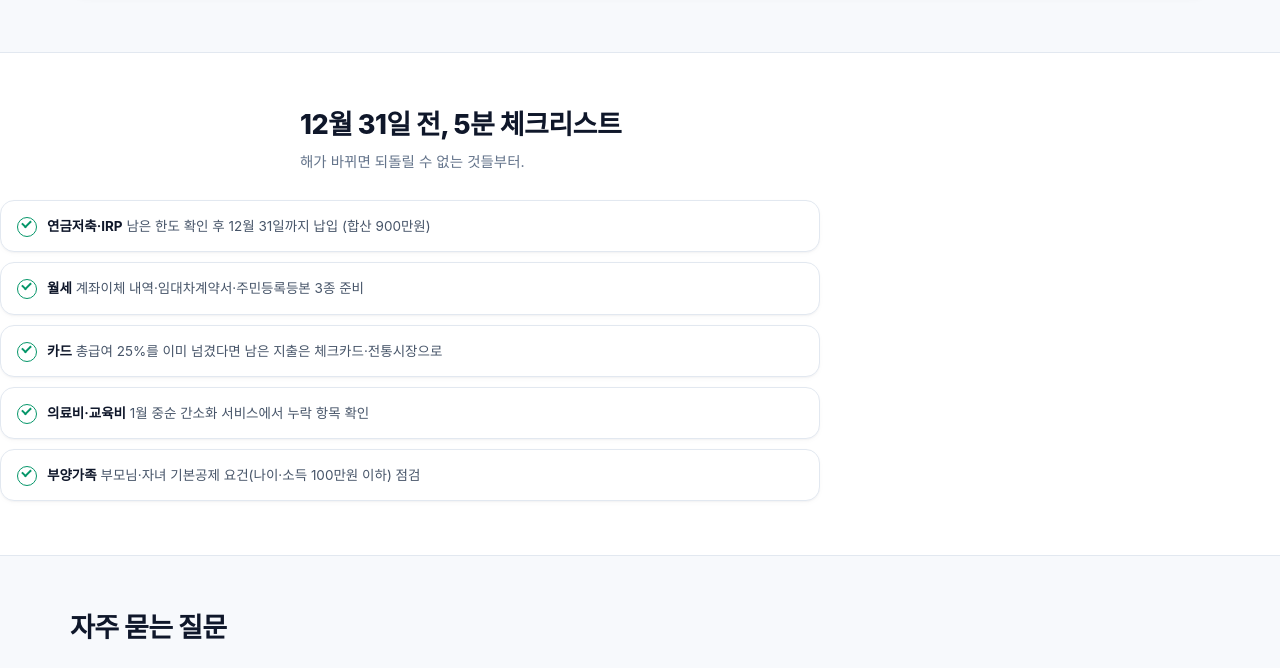
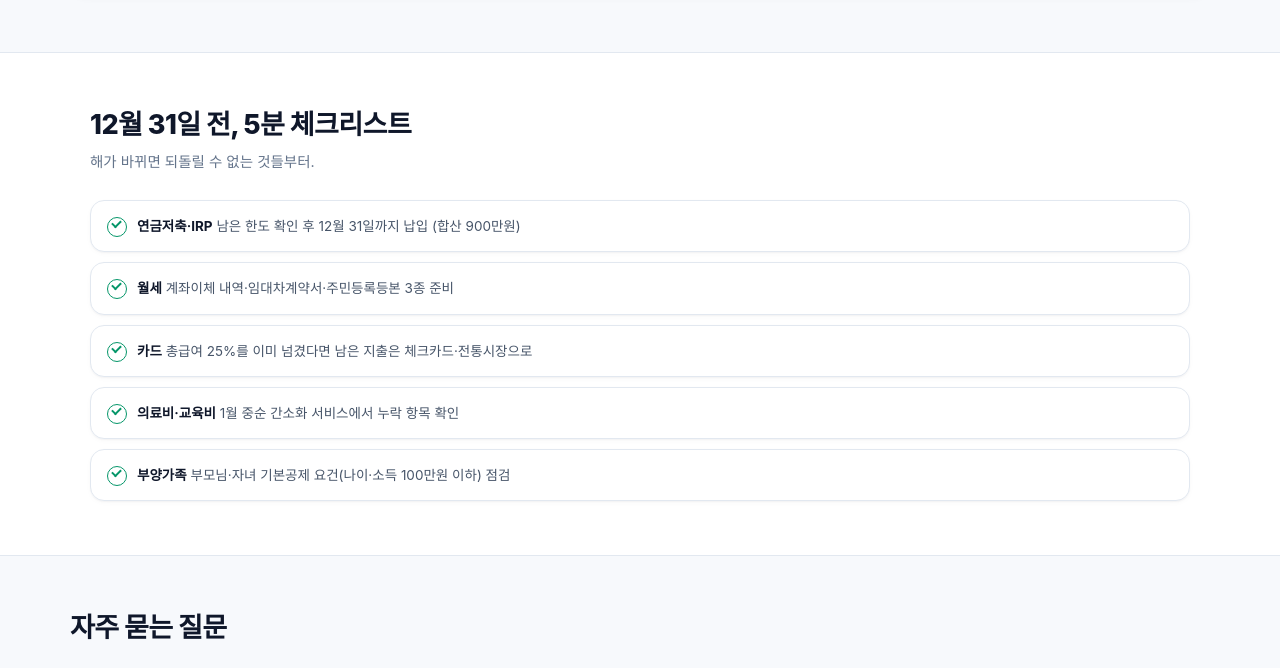
Before and after one commit to a284322/smart-life-tools, a plain HTML site: page index.html in a window 1280 px wide. Shown: the part 3499-4167 px from the top of the page. Drawn offline with Linux system fonts and the light colour scheme.

Commit message:
fix: 체크리스트 섹션 좌우 정렬 수정(섹션 배경과 컨테이너 분리, max-width 제거)

```diff
--- a/index.html
+++ b/index.html
@@ -478,7 +478,8 @@
   </section>
 
   <!-- ===== CHECKLIST ===== -->
-  <section class="container section section-tint">
+  <section class="section section-tint">
+    <div class="container">
       <div class="section-head">
         <h2>12월 31일 전, 5분 체크리스트</h2>
         <p>해가 바뀌면 되돌릴 수 없는 것들부터.</p>
@@ -490,6 +491,7 @@
         <li><strong>의료비·교육비</strong> 1월 중순 간소화 서비스에서 누락 항목 확인</li>
         <li><strong>부양가족</strong> 부모님·자녀 기본공제 요건(나이·소득 100만원 이하) 점검</li>
       </ul>
+    </div>
   </section>
 
   <!-- ===== FAQ ===== -->
--- a/styles.css
+++ b/styles.css
@@ -895,7 +895,6 @@ label.switch-label.switch-row .switch { margin-top: 2px; }
   padding: 0;
   display: grid;
   gap: 10px;
-  max-width: 820px;
 }
 .checklist li {
   position: relative;
```
Lines whose indentation alone changed are shown as unchanged.
